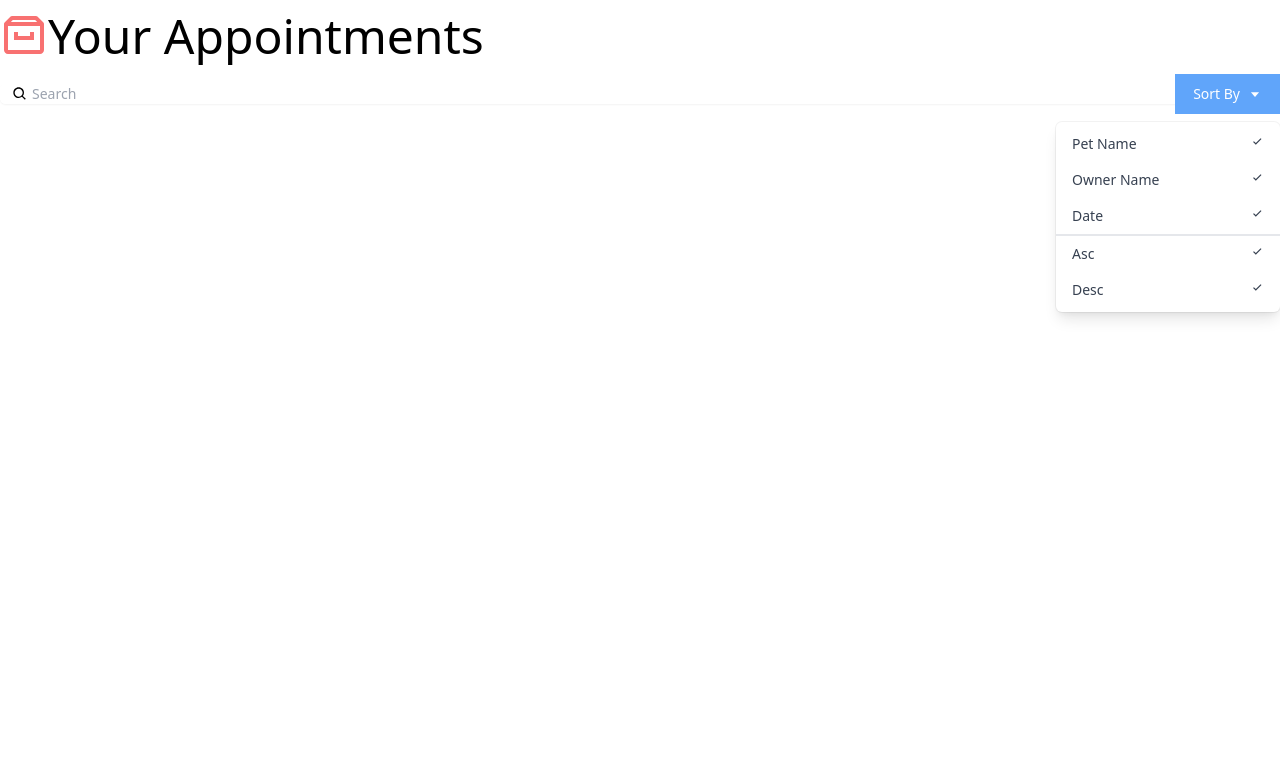
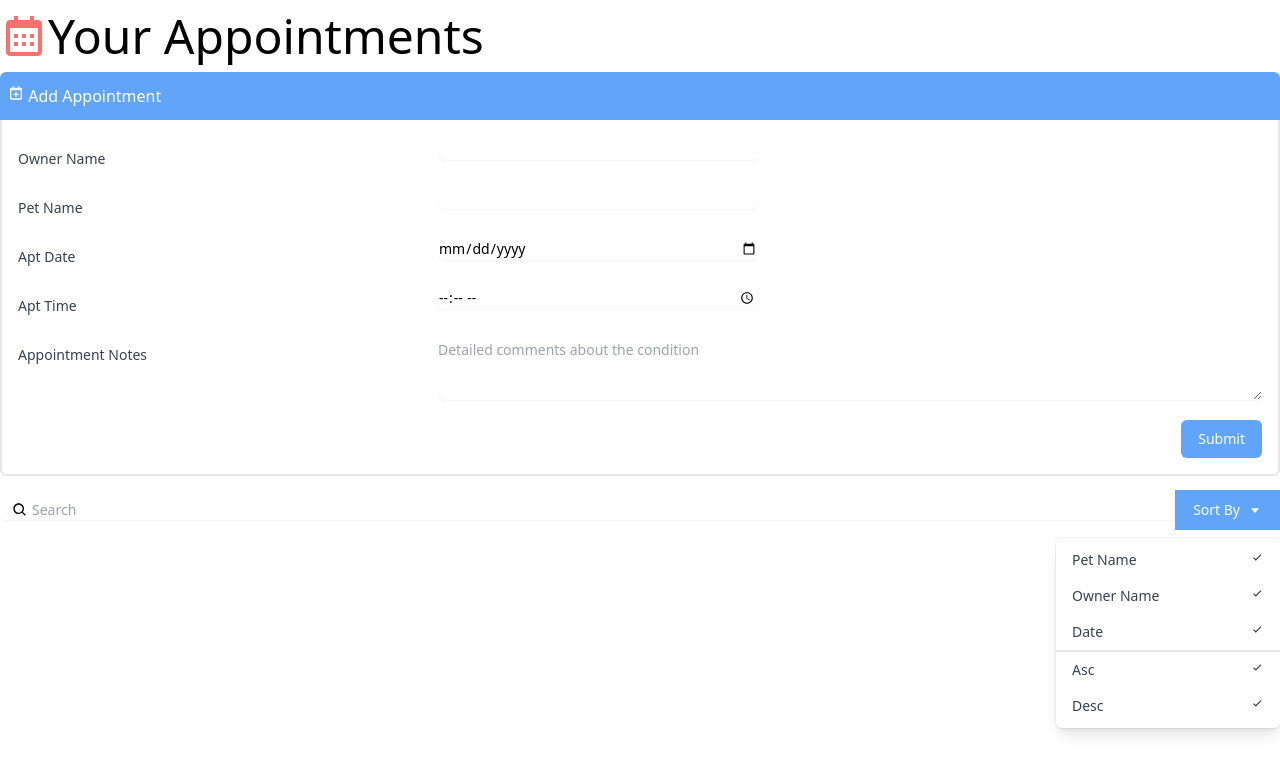
Before and after one commit to lucasrmagalhaes/building_an_interface-react, a React (Create React App) app: page / in a window 1280 px wide. Shown: the top 774 px of the page. Built offline with nearby package versions, Linux system fonts and the light colour scheme.

Commit message:
Getting appointments and debugging

```diff
--- a/src/App.js
+++ b/src/App.js
@@ -1,16 +1,19 @@
-import { BiArchive } from 'react-icons/bi';
+import { BiCalendar } from 'react-icons/bi';
 import Search from './components/Search';
+import AddAppointment from './components/AddAppointment';
 
 function App() {
   return (
     <div className='App container mx-auto mt-3 font-thin'>
-      <h1 className='text-5xl'>
-        <BiArchive
+      <h1 className='text-5xl mb-3'>
+        <BiCalendar
           className='inline-block text-red-400 align-top'
         />
 
         Your Appointments
       </h1>
+
+      <AddAppointment />
 
       <Search />
     </div>
--- /dev/null
+++ b/src/components/AddAppointment.js
@@ -0,0 +1,123 @@
+import { BiCalendarPlus } from 'react-icons/bi';
+
+const AddAppointment = () => {
+    return (
+        <div>
+            <button className="bg-blue-400 text-white px-2 py-3 w-full text-left rounded-t-md">
+                <div>
+                    <BiCalendarPlus className="inline-block align-text-top" /> Add Appointment
+                </div>
+            </button>
+
+            <div className="border-r-2 border-b-2 border-l-2 border-light-blue-500 rounded-b-md pl-4 pr-4 pb-4">
+                <div className="sm:grid sm:grid-cols-3 sm:gap-4 sm:items-start  sm:pt-5">
+                    <label htmlFor="ownerName" className="block text-sm font-medium text-gray-700 sm:mt-px sm:pt-2">
+                        Owner Name
+                    </label>
+
+                    <div className="mt-1 sm:mt-0 sm:col-span-2">
+                        <input
+                            type="text"
+                            name="ownerName"
+                            id="ownerName"
+                            className="
+                                max-w-lg block w-full shadow-sm focus:ring-indigo-500 focus:border-indigo-500
+                                sm:max-w-xs sm:text-sm border-gray-300 rounded-md
+                            "
+                        />
+                    </div>
+                </div>
+
+                <div className="sm:grid sm:grid-cols-3 sm:gap-4 sm:items-start  sm:pt-5">
+                    <label htmlFor="petName" className="block text-sm font-medium text-gray-700 sm:mt-px sm:pt-2">
+                        Pet Name
+                    </label>
+
+                    <div className="mt-1 sm:mt-0 sm:col-span-2">
+                        <input
+                            type="text"
+                            name="petName"
+                            id="petName"
+                            className="
+                                max-w-lg block w-full shadow-sm focus:ring-indigo-500 focus:border-indigo-500
+                                sm:max-w-xs sm:text-sm border-gray-300 rounded-md
+                            "
+                        />
+                    </div>
+                </div>
+
+                <div className="sm:grid sm:grid-cols-3 sm:gap-4 sm:items-start  sm:pt-5">
+                    <label htmlFor="aptDate" className="block text-sm font-medium text-gray-700 sm:mt-px sm:pt-2">
+                        Apt Date
+                    </label>
+
+                    <div className="mt-1 sm:mt-0 sm:col-span-2">
+                        <input
+                            type="date"
+                            name="aptDate"
+                            id="aptDate"
+                            className="
+                                max-w-lg block w-full shadow-sm focus:ring-indigo-500 focus:border-indigo-500
+                                sm:max-w-xs sm:text-sm border-gray-300 rounded-md
+                            "
+                        />
+                    </div>
+                </div>
+
+                <div className="sm:grid sm:grid-cols-3 sm:gap-4 sm:items-start  sm:pt-5">
+                    <label htmlFor="aptTime" className="block text-sm font-medium text-gray-700 sm:mt-px sm:pt-2">
+                        Apt Time
+                    </label>
+
+                    <div className="mt-1 sm:mt-0 sm:col-span-2">
+                        <input
+                            type="time"
+                            name="aptTime"
+                            id="aptTime"
+                            className="
+                                max-w-lg block w-full shadow-sm focus:ring-indigo-500 focus:border-indigo-500
+                                sm:max-w-xs sm:text-sm border-gray-300 rounded-md
+                            "
+                        />
+                    </div>
+                </div>
+
+                <div className="sm:grid sm:grid-cols-3 sm:gap-4 sm:items-start  sm:pt-5">
+                    <label htmlFor="aptNotes" className="block text-sm font-medium text-gray-700 sm:mt-px sm:pt-2">
+                        Appointment Notes
+                    </label>
+
+                    <div className="mt-1 sm:mt-0 sm:col-span-2">
+                        <textarea
+                            id="aptNotes"
+                            name="aptNotes"
+                            rows="3"
+                            className="
+                                shadow-sm focus:ring-indigo-500 focus:border-indigo-500 mt-1 block w-full
+                                sm:text-sm border-gray-300 rounded-md
+                            "
+                            placeholder="Detailed comments about the condition"
+                        ></textarea>
+                    </div>
+                </div>
+
+                <div className="pt-5">
+                    <div className="flex justify-end">
+                        <button
+                            type="submit"
+                            className="
+                                ml-3 inline-flex justify-center py-2 px-4 border border-transparent shadow-sm text-sm
+                                font-medium rounded-md text-white bg-blue-400 hover:bg-blue-700 focus:outline-none
+                                focus:ring-2 focus:ring-offset-2 focus:ring-blue-400
+                            "
+                        >
+                            Submit
+                        </button>
+                    </div>
+                </div>
+            </div>
+        </div>
+    );
+}
+
+export default AddAppointment;
```
